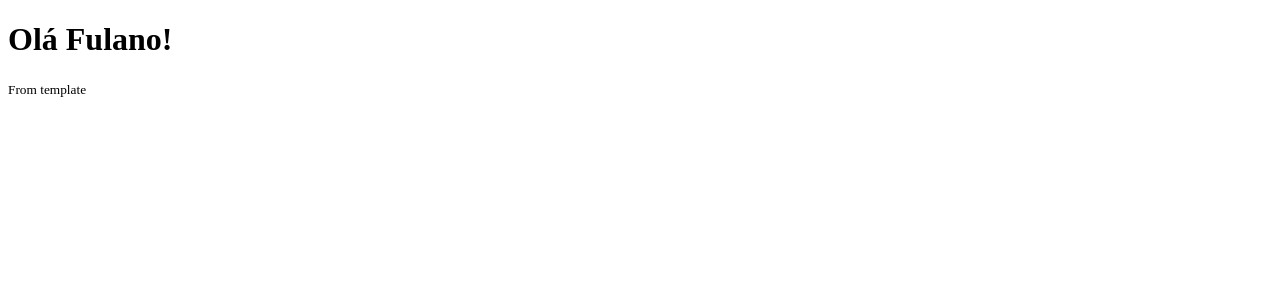
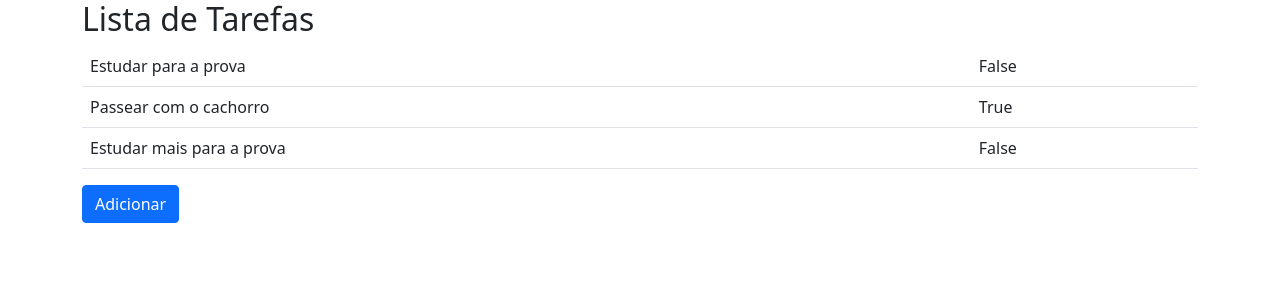
Before and after one commit to henriquedezani/exemplo-flask-lp, a Flask app: page / in a window 1280 px wide. Shown: the top 300 px of the page. Run offline with Flask 2, Linux system fonts and the light colour scheme.

Commit message:
Versão final para complementar

```diff
--- a/app.py
+++ b/app.py
@@ -1,13 +1,31 @@
-from flask import Flask, render_template
+from flask import Flask, render_template, request, redirect, url_for
 
 app = Flask(__name__)
 
+tarefas = [
+    {"texto": "Estudar para a prova", "concluida": False},
+    {"texto": "Passear com o cachorro", "concluida": True},
+    {"texto": "Estudar mais para a prova", "concluida": False},
+]
+
 @app.route('/')
-def hello():
-    return render_template('index.html', nome='Fulano')
+def index():
+    return render_template('index.html', lista=tarefas)
 
-@app.route('/bye')
-def bye():
-    return render_template('tchau.html')
+@app.route('/create')
+def create():
+    return render_template('create.html')
+
+@app.route('/save', methods=['POST'])  # <form action="/save" method="POST">
+def save():
+    texto = request.form['texto']      # <input name="texto"/>
+    tarefa = { "texto": texto, "concluida": False }
+    tarefas.append(tarefa)
+
+    return redirect('https://5000-brown-lemur-kiu2j61j.ws-us18.gitpod.io/')
 
 app.run(debug=True)
+
+
+# Implementar o DELETE!! (2,0 pontos)
+# Implementar uma pesquisa (3,0 pontos)
--- a/templates/index.html
+++ b/templates/index.html
@@ -1,13 +1,27 @@
 <!DOCTYPE html>
-<html lang="en">
 <head>
-    <meta charset="UTF-8">
-    <meta http-equiv="X-UA-Compatible" content="IE=edge">
-    <meta name="viewport" content="width=device-width, initial-scale=1.0">
+    <link href="https://cdn.jsdelivr.net/npm/bootstrap@5.1.3/dist/css/bootstrap.min.css" rel="stylesheet" integrity="sha384-1BmE4kWBq78iYhFldvKuhfTAU6auU8tT94WrHftjDbrCEXSU1oBoqyl2QvZ6jIW3" crossorigin="anonymous">
     <title>Document</title>
 </head>
 <body>
-    <h1>Olá {{nome}}!</h1>
-    <small>From template</small>
+
+    <div class="container">
+
+        <h2>Lista de Tarefas</h2>
+
+        <table class="table table-hover">
+
+            {% for tarefa in lista: %}
+            <tr>
+                <td>{{ tarefa['texto'] }}</td>
+                <td>{{ tarefa['concluida'] }} </td>
+            </tr>
+            {% endfor %}
+
+        </table>
+
+        <a href="/create" class="btn btn-primary">Adicionar</a>
+    </div>
+
 </body>
 </html>
```
Also changed, not shown: templates/create.html (added, +23 -0 lines), templates/tchau.html (deleted, +0 -12 lines).
